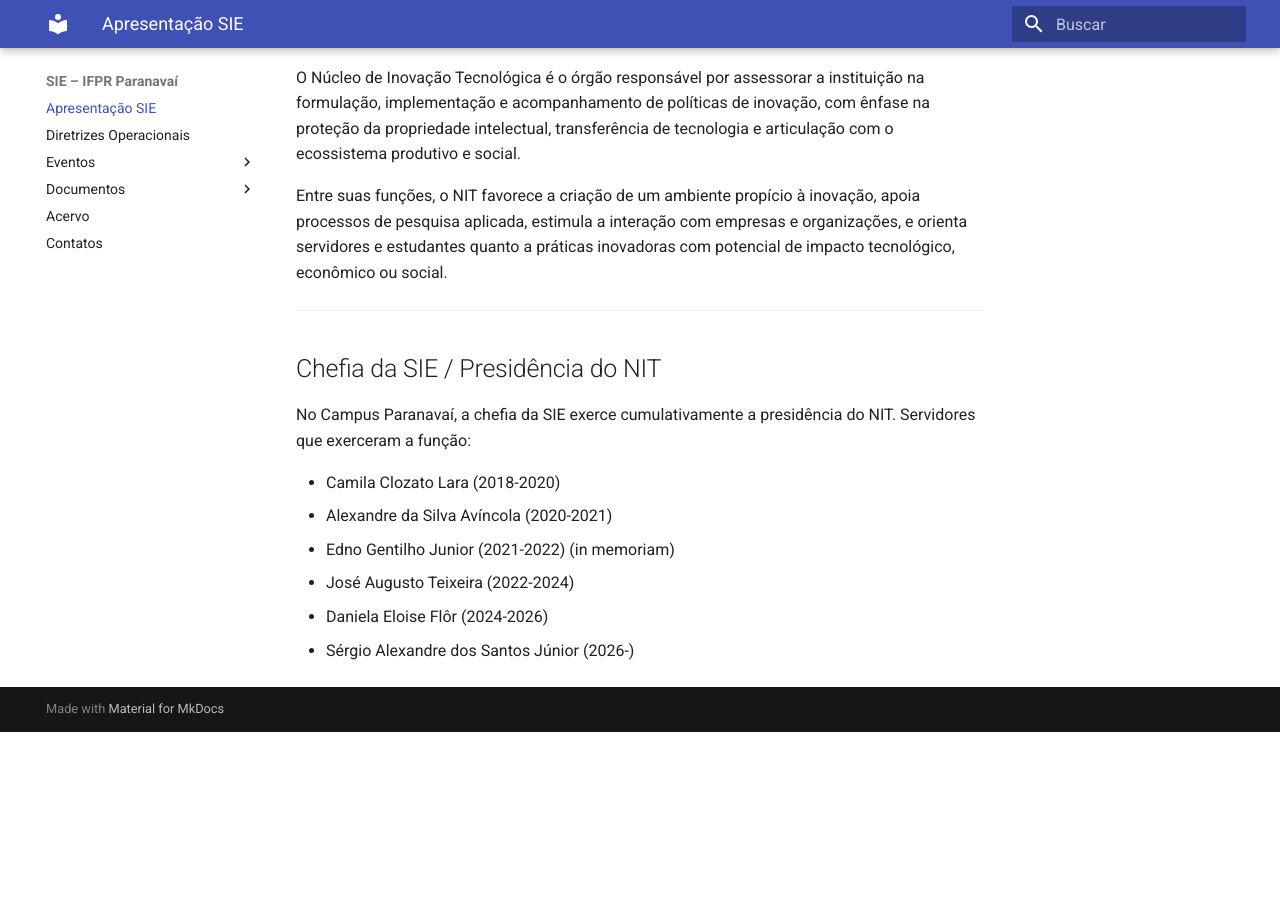
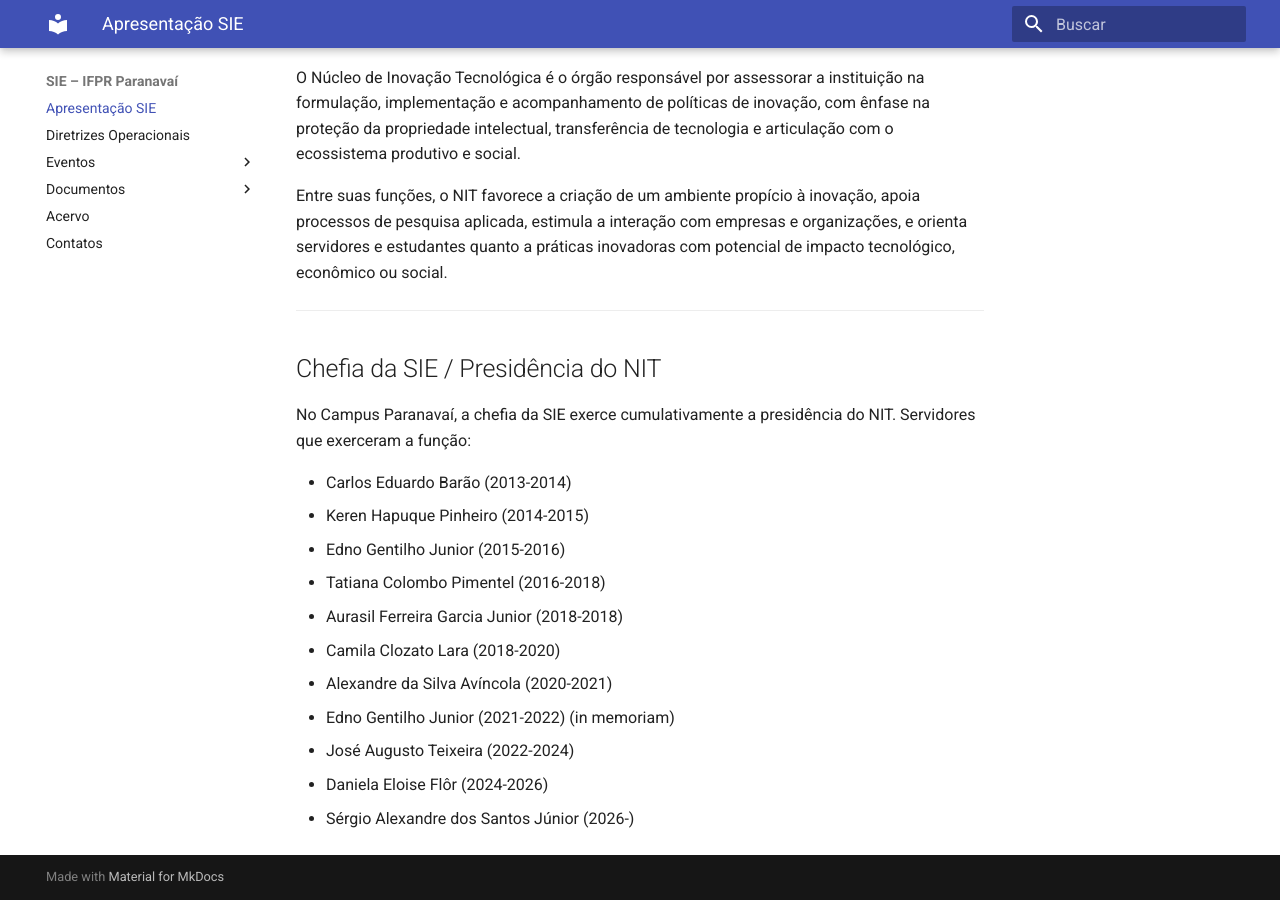
Before and after one commit to ifpr-sie-paranavai/dossie, an MkDocs documentation site: the page built from docs/apresentacao.md, in a window 1280 px wide and 900 px high, scrolled down 942 px. Built offline with MkDocs 1.6.1 and Material for MkDocs 9.7.7, drawn with Linux system fonts in a browser that asks for light colours; before the commit the page ends 1674 px from its top, so only the background shows below that.

Commit message:
Update apresentacao.md

```diff
--- a/docs/apresentacao.md
+++ b/docs/apresentacao.md
@@ -24,6 +24,11 @@ Entre suas funções, o NIT favorece a criação de um ambiente propício à ino
 
 No Campus Paranavaí, a chefia da SIE exerce cumulativamente a presidência do NIT. Servidores que exerceram a função:
 
+- Carlos Eduardo Barão (2013-2014)
+- Keren Hapuque Pinheiro (2014-2015)
+- Edno Gentilho Junior (2015-2016)
+- Tatiana Colombo Pimentel (2016-2018)
+- Aurasil Ferreira Garcia Junior (2018-2018)
 - Camila Clozato Lara (2018-2020)
 - Alexandre da Silva Avíncola (2020-2021)
 - Edno Gentilho Junior (2021-2022) (in memoriam)
```
